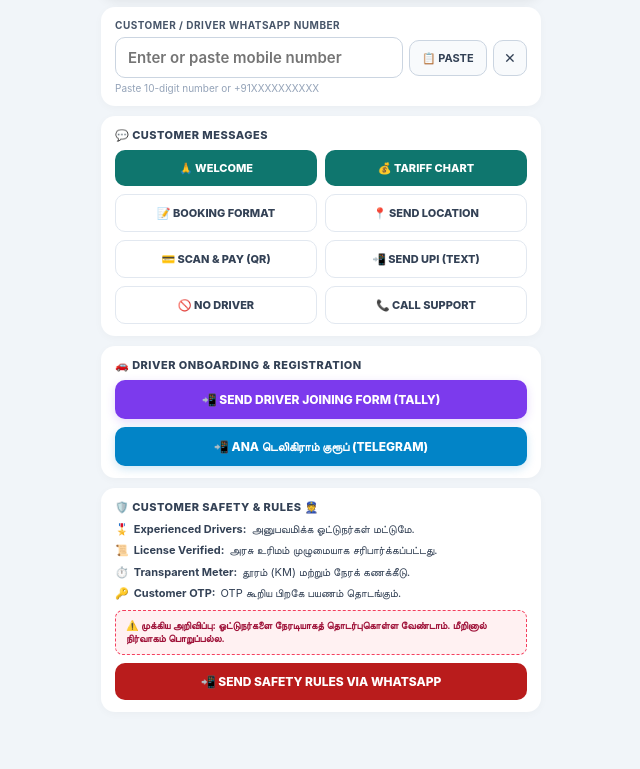
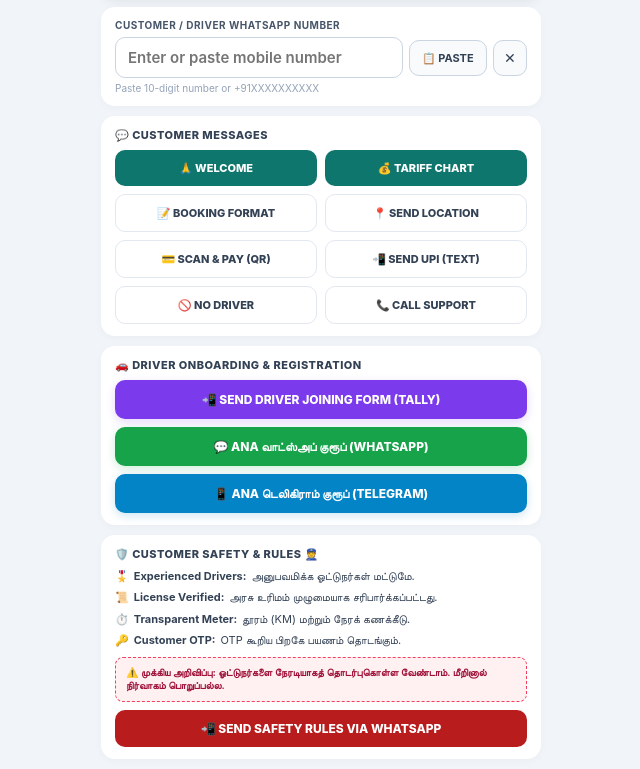
Before and after one commit to imperialcalldriverservice23-star/ANA-SERVICE-, a plain HTML site: page index.html in a window 1280 px wide. Shown: the part 106-875 px from the top of the page, without its empty margins (319-959 px from the left). Before the commit the page ends 828 px from the top, so only its background shows below. Drawn offline with Linux system fonts and the light colour scheme.

Commit message:
Update index.html

```diff
--- a/index.html
+++ b/index.html
@@ -165,6 +165,14 @@
       font-size: 12px;
       padding: 12px 10px;
       box-shadow: 0 3px 10px rgba(124, 58, 237, 0.2);
+    }
+    .btn-green {
+      background-color: #16a34a;
+      color: white;
+      width: 100%;
+      font-size: 12px;
+      padding: 12px 10px;
+      box-shadow: 0 3px 10px rgba(22, 163, 74, 0.2);
     }
     .btn-blue {
       background-color: #0284c7;
@@ -380,12 +388,13 @@
       </div>
     </div>
 
-    <!-- Driver Onboarding Section -->
+    <!-- Driver Onboarding & Registration Section -->
     <div class="section-card">
       <div class="section-title">🚗 DRIVER ONBOARDING & REGISTRATION</div>
       <div style="display: flex; flex-direction: column; gap: 8px;">
         <button class="btn btn-purple" onclick="sendDriverForm()">📲 SEND DRIVER JOINING FORM (TALLY)</button>
-        <button class="btn btn-blue" onclick="sendAnaTelegramGroup()">📲 ANA டெலிகிராம் குரூப் (TELEGRAM)</button>
+        <button class="btn btn-green" onclick="sendAnaWhatsAppGroup()">💬 ANA வாட்ஸ்அப் குரூப் (WHATSAPP)</button>
+        <button class="btn btn-blue" onclick="sendAnaTelegramGroup()">📱 ANA டெலிகிராம் குரூப் (TELEGRAM)</button>
       </div>
     </div>
 
@@ -690,6 +699,17 @@ Dear Customer, kindly share your exact Live Location or Pickup Address on WhatsA
       openWhatsApp(msg);
     }
 
+    function sendAnaWhatsAppGroup() {
+      const msg = `🚗 *ANA CALL DRIVER SERVICE - WHATSAPP GROUP* 💬
+
+வணக்கம்! ANA வாட்ஸ்அப் குழுவில் இணைவதற்கு இந்த லிங்கைத் தொடர்ந்து ஃபாலோ பண்ணுங்க:
+
+👉 [உங்களது வாட்ஸ்அப் குரூப் லிங்கை இங்கு போடவும்]
+
+குழுவில் இணைந்து விபரங்களைப் பெற்றுக்கொள்ளுங்கள். நன்றி! 🙏`;
+      openWhatsApp(msg);
+    }
+
     function sendAnaTelegramGroup() {
       const msg = `🚗 *ANA CALL DRIVER SERVICE - TELEGRAM GROUP* 📱
 
```
